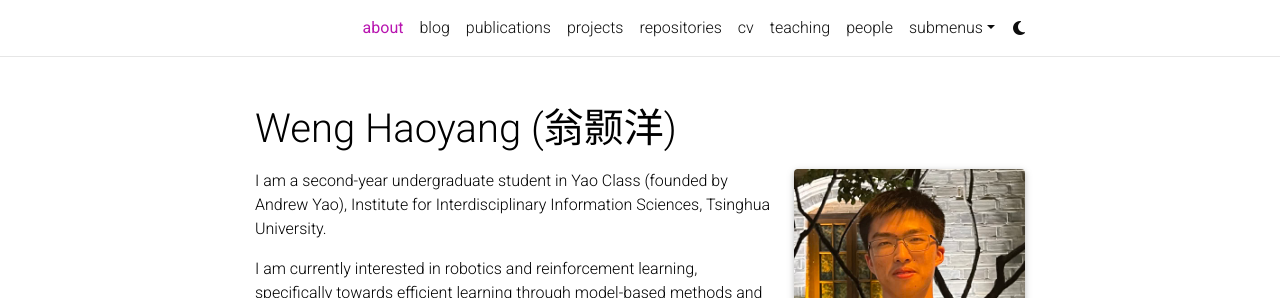
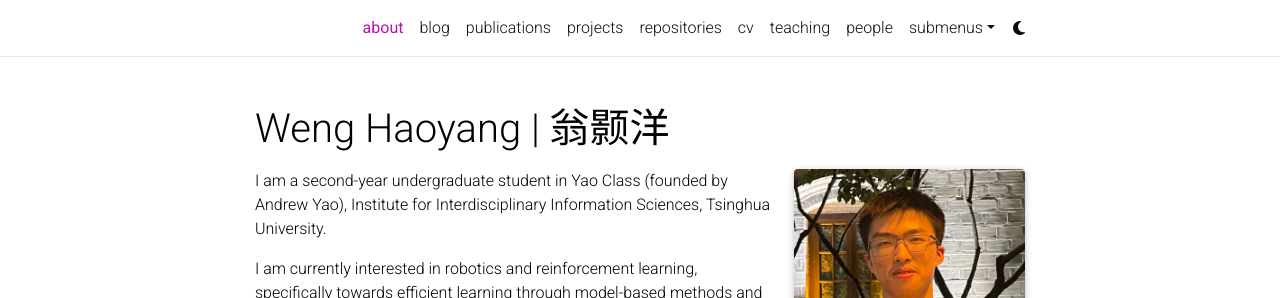
Before and after one commit to EGalahad/EGalahad.github.io, a Jekyll site: the page built from _pages/about.md, in a window 1280 px wide. Shown: the top 298 px of the page. Built offline with Jekyll 4.4.1, drawn with Linux system fonts in a browser that asks for light colours; full-size pictures stand in for the smaller copies a plugin makes; comment, search, counter and statistics services are not loaded; a style sheet for code colours, icons or effects is not loaded; some of the changed lines change nothing that is shown.

```diff
--- a/_config.yml
+++ b/_config.yml
@@ -2,7 +2,7 @@
 # Site settings
 # -----------------------------------------------------------------------------
 
-title: Weng Haoyang (翁颢洋) # the website title (if blank, full name will be used instead)
+title: Weng Haoyang | 翁颢洋 # the website title (if blank, full name will be used instead)
 first_name: Elijah
 middle_name:
 last_name: Galahad
@@ -405,19 +405,19 @@
 # Get external JSON data
 # -----------------------------------------------------------------------------
 
-jekyll_get_json:
-  - data: resume
-    json: assets/json/resume.json # it can also be an url
-jsonresume:
-  - basics
-  - work
-  - education
-  - publications
-  - projects
-  - volunteer
-  - awards
-  - certificates
-  - skills
-  - languages
-  - interests
-  - references
+# jekyll_get_json:
+#   - data: resume
+#     json: assets/json/resume.json # it can also be an url
+# jsonresume:
+#   - basics
+#   - work
+#   - education
+#   - publications
+#   - projects
+#   - volunteer
+#   - awards
+#   - certificates
+#   - skills
+#   - languages
+#   - interests
+#   - references
```
